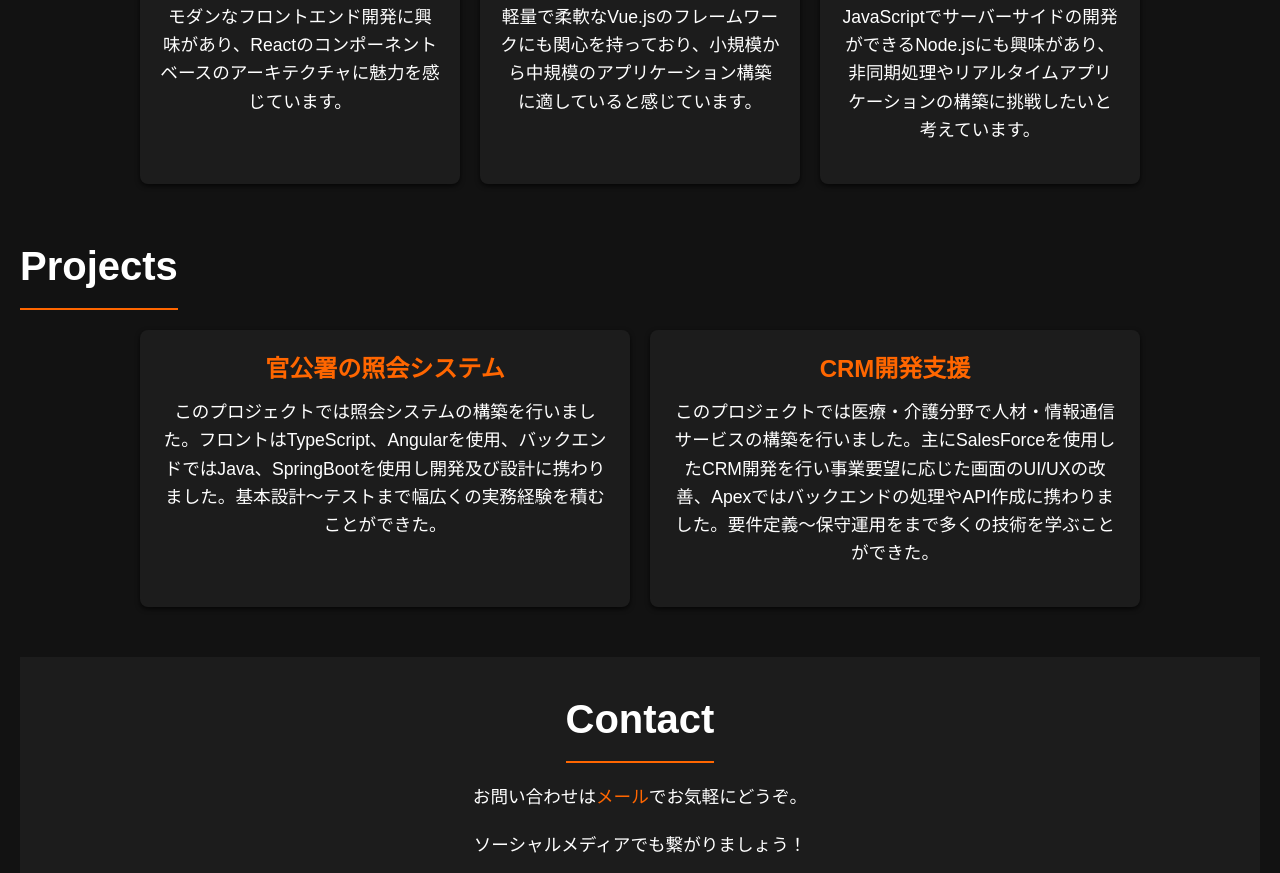
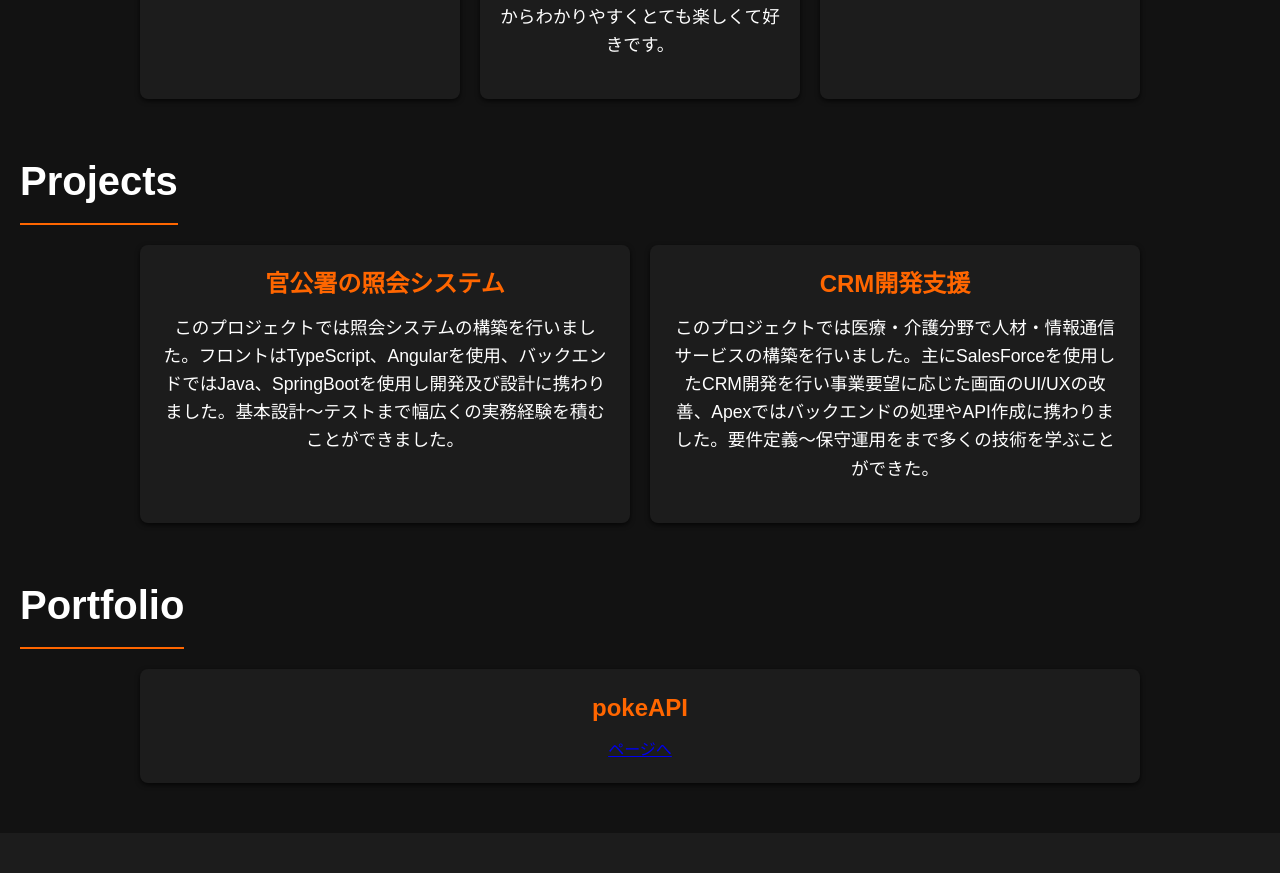
Before and after one commit to ikeshi13/selfIntroductionLp, a plain HTML site: page index.html in a window 1280 px wide. Shown: the part 1709-2582 px from the top of the page. Drawn offline with Linux system fonts and the light colour scheme.

Commit message:
pokeAPIのページ追加

```diff
--- a/index.html
+++ b/index.html
@@ -3,7 +3,7 @@
   <head>
     <meta charset="UTF-8" />
     <meta name="viewporßt" content="width=device-width, initial-scale=1.0" />
-    <title>selfintroduction</title>
+    <title>自己紹介LP</title>
     <link rel="stylesheet" href="styles.css" />
     <link rel="stylesheet" href="https://cdnjs.cloudflare.com/ajax/libs/font-awesome/6.0.0-beta3/css/all.min.css" />
   </head>
@@ -25,15 +25,15 @@
         <a href="#contact" class="cta-button fade-in">お問い合わせ</a>
       </div>
     </header>
-
+    <main>
       <section id="who">
         <h2 class="slide-in">Who</h2>
-      <p class="fade-in">愛媛県出身、1999年4月10日生まれ、25歳　地元愛媛県の高校卒業後、建設会社にて従事、時間外労働や長期出張を経験し働き方に違和感を覚えIT業界へ転職。SES企業に入社しSEとして経験を積む。その後フリーランスエンジニアとして働く。</p>
+        <p class="fade-in">愛媛県出身、1999年4月10日生まれ、25歳　地元愛媛県の高校卒業後、建設会社にて従事。楽しい仕事がしたいと思いIT業界へ転職。SES企業に入社しSEとして経験を積み、その後フリーランスエンジニアとして働く。</p>
       </section>
 
       <section id="about">
         <h2 class="slide-in">About Me</h2>
-      <p class="fade-in">私は、Javaを使用したバックエンド開発に強い関心を持っています。特に、効率的なAPIの実装に力を入れており、日々の業務ではさまざまなシステムとの連携を支えるAPI開発を行ってきました。また、データベース処理にも興味があり、SQLでクエリを書くことが好きです。複雑なクエリは得意ではありませんが、データベース操作や管理に取り組むことにやりがいを感じています。 さらに、バックエンドだけでなく、フロントエンドにも興味を持ち、JavaScriptを使ってUI/UXの改善にも取り組んできました。バックエンドとフロントエンドの両方に関心を持つことで、全体的なシステムの完成度を高めることを目指しています。システムの裏側を支えると同時に、ユーザーが直接触れる部分にも配慮し、価値あるソリューションを提供できることが私の強みです。</p>
+        <p class="fade-in">普段はCRM開発の仕事に従事し、フロントからバックまで幅広い昨日追加や修正を行なっております。暇な時はUdemyにて講座を購入し何か作って遊んでいます。 現在はReactに興味がありUdemyを漁りまくってます。楽しそうな講座があれば購読し何か作ってみるということを時間があればやってます。将来的にはフロントからインフラまで一貫して作業できるフルスタックエンジニアになりたいと思ってます。何か楽しいシステム開発があれば一緒にやりましょう！</p>
       </section>
 
       <section id="skills">
@@ -41,15 +41,15 @@
         <div class="skills-grid">
           <div class="skill-item fade-in">
             <h3>Java</h3>
-          <p>エンタープライズ環境でのJavaを使用したバックエンド開発に豊富な経験があります。特に、効率的でスケーラブルなAPIの実装に取り組んできました。</p>
+            <p>SpringBootを使用してフロントと疎通確認API呼び出しで連携する作業やSQL操作が好きです。</p>
           </div>
           <div class="skill-item fade-in">
-          <h3>JavaScript</h3>
-          <p>フロントエンドおよびバックエンドの両方でJavaScriptを使用した開発経験があります。DOM操作やイベント処理、Ajaxを用いた非同期通信に精通しています。</p>
+            <h3>JS,TS</h3>
+            <p>画面側のUI操作やバックエンドと疎通をとることが好きです。</p>
           </div>
           <div class="skill-item fade-in">
             <h3>Salesforce</h3>
-          <p>Salesforceプラットフォーム上での開発経験があります。Apexを使ったカスタム開発や、Lightningコンポーネントを活用したUIの構築に携わってきました。</p>
+            <p>LWCでコンポーネントを作成し、ApexでSOQLでデータの操作を行うことが好きです。Javaより厳密ではないので書きやすいですが制限が多いので少し 難しいです。</p>
           </div>
         </div>
       </section>
@@ -59,15 +59,15 @@
         <div class="skills-grid">
           <div class="skill-item fade-in">
             <h3>React</h3>
-          <p>モダンなフロントエンド開発に興味があり、Reactのコンポーネントベースのアーキテクチャに魅力を感じています。</p>
+            <p>Reactの書き方やuseStateやuseEffectを使用して状態管理、イベント発火をするのが楽しいです。</p>
           </div>
           <div class="skill-item fade-in">
-          <h3>Vue.js</h3>
-          <p>軽量で柔軟なVue.jsのフレームワークにも関心を持っており、小規模から中規模のアプリケーション構築に適していると感じています。</p>
+            <h3>Firebase</h3>
+            <p>簡単なアプリケーションをホスティングすることやデータ登録、取得するのに最近使用しました。GUIからわかりやすくとても楽しくて好きです。</p>
           </div>
           <div class="skill-item fade-in">
-          <h3>Node.js</h3>
-          <p>JavaScriptでサーバーサイドの開発ができるNode.jsにも興味があり、非同期処理やリアルタイムアプリケーションの構築に挑戦したいと考えています。</p>
+            <h3>JS,TS</h3>
+            <p>画面側の処理や型をつけて処理することなどが楽しいです。</p>
           </div>
         </div>
       </section>
@@ -77,7 +77,7 @@
         <div class="projects-grid">
           <div class="project-item fade-in">
             <h3>官公署の照会システム</h3>
-          <p>このプロジェクトでは照会システムの構築を行いました。フロントはTypeScript、Angularを使用、バックエンドではJava、SpringBootを使用し開発及び設計に携わりました。基本設計〜テストまで幅広くの実務経験を積むことができた。</p>
+            <p>このプロジェクトでは照会システムの構築を行いました。フロントはTypeScript、Angularを使用、バックエンドではJava、SpringBootを使用し開発及び設計に携わりました。基本設計〜テストまで幅広くの実務経験を積むことができました。</p>
           </div>
           <div class="project-item fade-in">
             <h3>CRM開発支援</h3>
@@ -85,6 +85,17 @@
           </div>
         </div>
       </section>
+
+      <section id="portfolio">
+        <h2 class="slide-in">Portfolio</h2>
+        <div class="portfolio-grid">
+          <div class="portfolio-item fade-in">
+            <h3>pokeAPI</h3>
+            <a href="pokeAPI.html">ページへ</a>
+          </div>
+        </div>
+      </section>
+    </main>
 
     <footer id="contact">
       <h2 class="slide-in">Contact</h2>
--- /dev/null
+++ b/pokeAPI.css
@@ -0,0 +1,62 @@
+/* リセットCSS */
+* {
+  margin: 0;
+  padding: 0;
+  box-sizing: border-box;
+}
+
+/* 全体の設定 */
+body {
+  font-family: "Arial", sans-serif;
+  line-height: 1.6;
+  color: #fff;
+  background-color: #121212;
+  padding: 0;
+}
+
+header {
+  background-color: #1c1c1c;
+  color: #fff;
+  padding: 20px 0;
+  text-align: center;
+}
+main {
+  padding: 0 20px;
+}
+
+/* セクション */
+section {
+  margin-bottom: 50px;
+}
+
+h2 {
+  text-align: center;
+  font-size: 2.5em;
+  margin-bottom: 20px;
+  color: #fff;
+  border-bottom: 2px solid #ff6600;
+  display: inline-block;
+  padding-bottom: 10px;
+}
+
+p {
+  text-align: center;
+  font-size: 1.1em;
+  margin: 0 auto 20px;
+  max-width: 800px;
+}
+
+/* フッターセクション */
+footer {
+  background-color: #1c1c1c;
+  color: #fff;
+  padding: 30px 0;
+  text-align: center;
+  position: fixed;
+  width: 100%;
+  bottom: 0;
+}
+
+footer p {
+  margin-bottom: 20px;
+}
--- a/styles.css
+++ b/styles.css
@@ -11,6 +11,9 @@ body {
   line-height: 1.6;
   color: #fff;
   background-color: #121212;
+  padding: 0;
+}
+main {
   padding: 0 20px;
 }
 
@@ -138,6 +141,29 @@ p {
   margin-bottom: 10px;
 }
 
+/* ポートフォリオセクション */
+.portfolio-grid {
+  display: grid;
+  grid-template-columns: repeat(auto-fit, minmax(300px, 1fr));
+  gap: 20px;
+  max-width: 1000px;
+  margin: 0 auto;
+  text-align: center;
+}
+
+.portfolio-item {
+  background-color: #1c1c1c;
+  padding: 20px;
+  border-radius: 8px;
+  box-shadow: 0 2px 5px rgba(0, 0, 0, 0.7);
+}
+
+.portfolio-item h3 {
+  font-size: 1.5em;
+  color: #ff6600;
+  margin-bottom: 10px;
+}
+
 /* フッターセクション */
 footer {
   background-color: #1c1c1c;
```
Also changed, not shown: pokeAPI.html (added, +26 -0 lines). Lines whose indentation alone changed are shown as unchanged.
